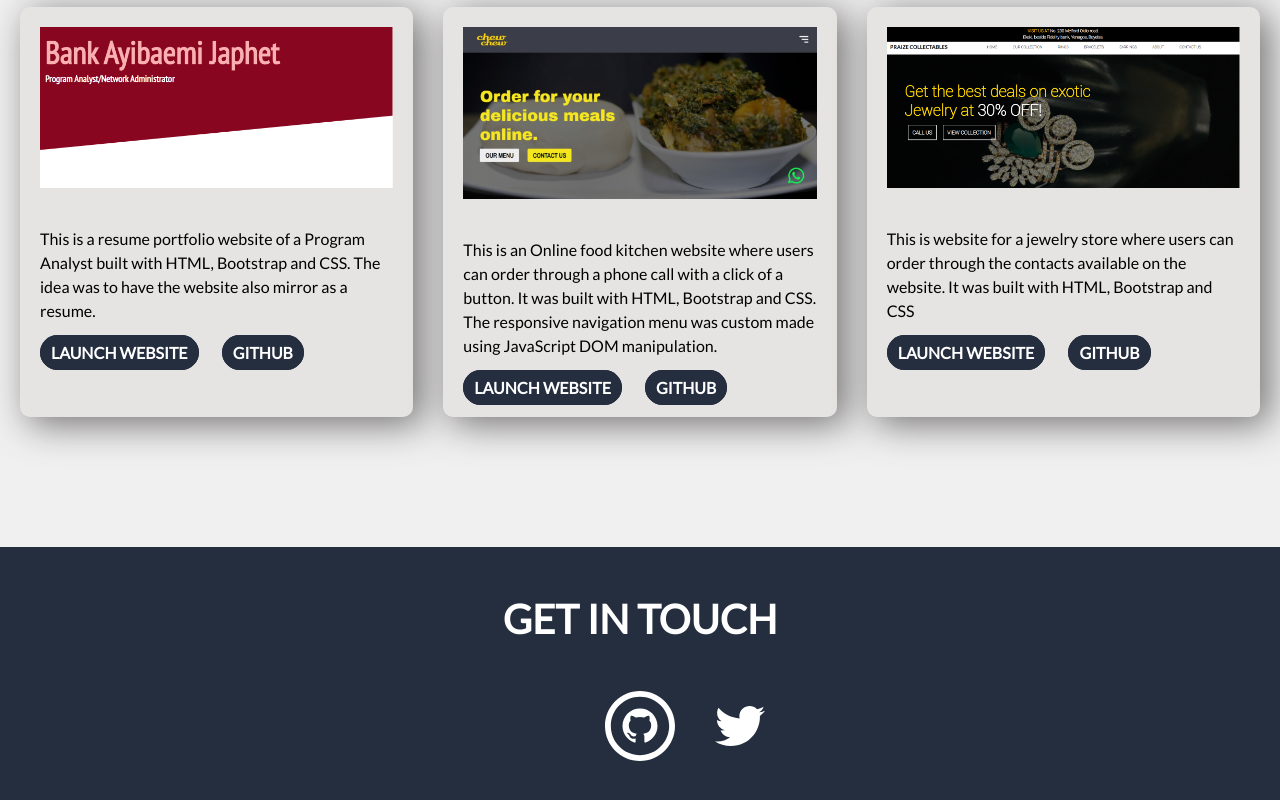
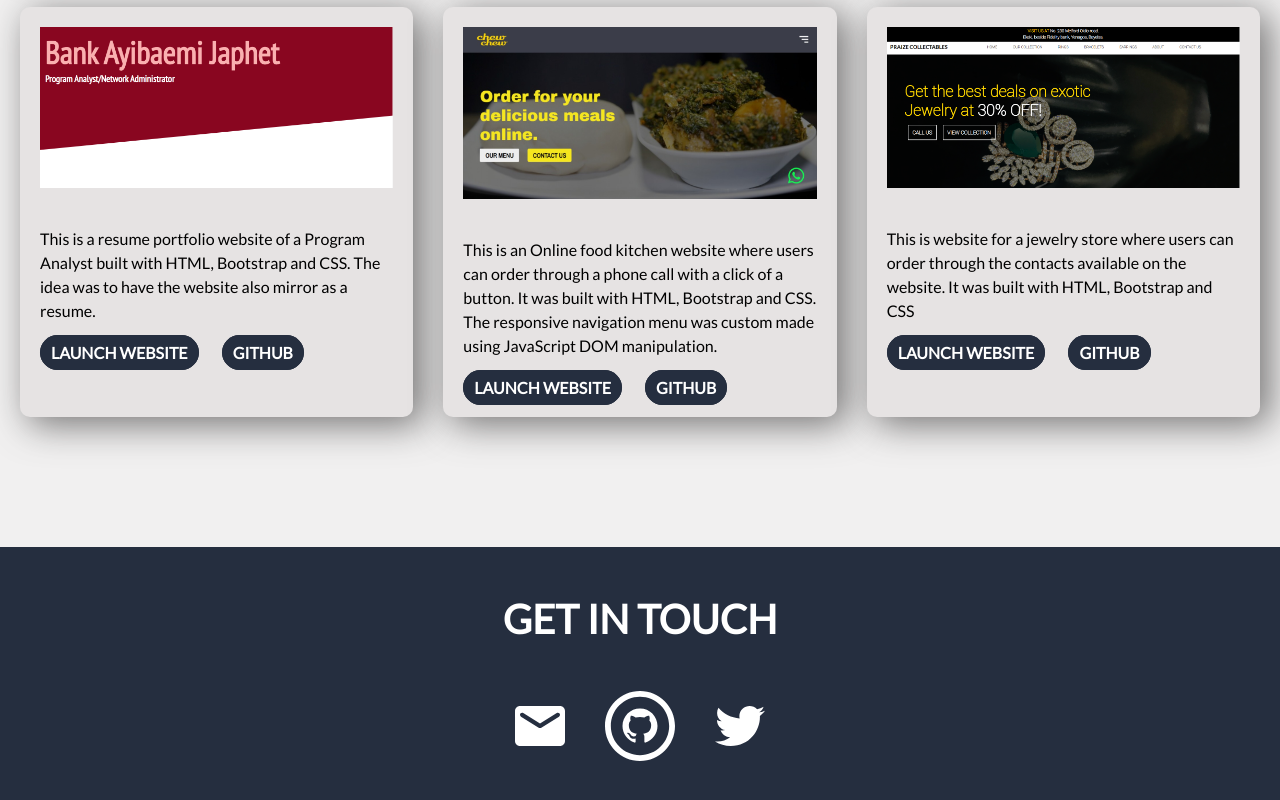
Before and after one commit to Thebuilderekes/ekeopre-portfolio, a plain HTML site: page index.html in a window 1280 px wide. Shown: the part 1990-2790 px from the top of the page. Drawn offline with nearby package versions, Linux system fonts and the light colour scheme.

Commit message:
edited footer icons

```diff
--- a/index.html
+++ b/index.html
@@ -14,11 +14,6 @@
 </head>
 
 <body>
-
-
-  <!-------------------------------                       --------------------------------------------->
-  <!-------------------------------      HEADER SECTION      ---------------------------------------------->
-  <!--------------------------------                       ---------------------------------------------->
 
 	<header>
 		<nav>
@@ -46,7 +41,7 @@
      <a href="https://github.com/Thebuilderekes" target="_blank"><svg xmlns="http://www.w3.org/2000/svg" width="40" height="40"  viewBox="0 0 24 24"> <title>GitHub</title> <path d="M12 2c5.514 0 10 4.486 10 10s-4.486 10-10 10-10-4.486-10-10 4.486-10 10-10zm0-2c-6.627 0-12 5.373-12 12s5.373 12 12 12 12-5.373 12-12-5.373-12-12-12zm0 6c-3.313 0-6 2.686-6 6 0 2.651 1.719 4.9 4.104 5.693.3.056.396-.13.396-.289v-1.117c-1.669.363-2.017-.707-2.017-.707-.272-.693-.666-.878-.666-.878-.544-.373.041-.365.041-.365.603.042.92.619.92.619.535.917 1.403.652 1.746.499.054-.388.209-.652.381-.802-1.333-.152-2.733-.667-2.733-2.965 0-.655.234-1.19.618-1.61-.062-.153-.268-.764.058-1.59 0 0 .504-.161 1.65.615.479-.133.992-.199 1.502-.202.51.002 1.023.069 1.503.202 1.146-.776 1.648-.615 1.648-.615.327.826.121 1.437.06 1.588.385.42.617.955.617 1.61 0 2.305-1.404 2.812-2.74 2.96.216.186.412.551.412 1.111v1.646c0 .16.096.347.4.288 2.383-.793 4.1-3.041 4.1-5.691 0-3.314-2.687-6-6-6z" fill= "#252e3f"/></svg></a>
 
    <a href="https://twitter.com/iamthebuilder__" target="_blank"><svg width="40px" height="40px" viewBox="0 0 20 16" version="1.1" xmlns="http://www.w3.org/2000/svg" xmlns:xlink="http://www.w3.org/1999/xlink">
-    <!-- Generator: Sketch 3.8.1 (29687) - http://www.bohemiancoding.com/sketch -->
+
     <title>twitter</title>
     <desc>Created with Sketch.</desc>
     <defs></defs>
@@ -68,23 +63,10 @@
 				<!-- <li class="btn"><a href="#"></a>Book appointment</li> -->
 			</ul>
 
-          <!-- <div>
-    <input type="checkbox" class="checkbox" id="checkbox">
-  <label for="checkbox" class="label">
-    <i class="fas fa-moon"></i>
-    <i class='fas fa-sun'></i>
-    <div class='ball'>
-  </label>
-</div> -->
-
 		</nav>
 
 	</header>
 
-
-    <!-------------------------------                       --------------------------------------------->
-  <!-------------------------------      HERO SECTION      ---------------------------------------------->
-  <!--------------------------------                       ---------------------------------------------->
 
 	<main>
     	<section class="hero-section">
@@ -95,9 +77,7 @@
           <p id="hero-p" class="hero-p">Frontend developer</p>
       </div>
   </section>
-          <!-------------------------------                       --------------------------------------------->
-  <!-------------------------------      ABOUT SECTION      ---------------------------------------------->
-  <!--------------------------------                       ---------------------------------------------->
+
 
           <section class="about-section" id="about-section">
                 <div class="about-section-text">
@@ -108,7 +88,7 @@
 
    <!-------------------------------                       --------------------------------------------->
   <!-------------------------------     PORTFOLIO SECTION      ---------------------------------------------->
-  <!--------------------------------                       ---------------------------------------------->
+  <!--------------------------------  -------------------------------------------->
 
    <section class="portfolio-section" id="portfolio-section">
            <h2 class="portfolio-section-heading" id="portfolio-section-heading">Projects</h2>
@@ -186,24 +166,22 @@
      </section>
  </main>
 
-   <!-------------------------------                       --------------------------------------------->
-  <!-------------------------------      FOOTER SECTION      ---------------------------------------------->
-  <!--------------------------------                       ---------------------------------------------->
 
  <footer id="footer">
         <h2> Get in touch</h2>
        <div class="footer-icon-wrapper icons">
-            <a href="&#x6d;&#x61;&#x69;&#x6c;&#x74;&#x6f;&colon;&#x65;&#x6b;&#x65;&#x6f;&#x70;&#x72;&#x65;&#x62;&#x65;&#x72;&#x65;&#x64;&#x75;&#x67;&#x6f;&#x31;&commat;&#x67;&#x6d;&#x61;&#x69;&#x6c;&period;&#x63;&#x6f;&#x6d;" target="_blank"> <svg width="50px" height="50px" viewBox="0 0 20 16" version="1.1" xmlns="http://www.w3.org/2000/svg" xmlns:xlink="http://www.w3.org/1999/xlink">
+
+   <a href="&#x6d;&#x61;&#x69;&#x6c;&#x74;&#x6f;&colon;&#x65;&#x6b;&#x65;&#x6f;&#x70;&#x72;&#x65;&#x62;&#x65;&#x72;&#x65;&#x64;&#x75;&#x67;&#x6f;&#x31;&commat;&#x67;&#x6d;&#x61;&#x69;&#x6c;&period;&#x63;&#x6f;&#x6d;"target="_blank"> <svg width="50px" height="50px" viewBox="0 0 20 16" version="1.1" xmlns="http://www.w3.org/2000/svg" xmlns:xlink="http://www.w3.org/1999/xlink">
     <!-- Generator: Sketch 52.5 (67469) - http://www.bohemiancoding.com/sketch -->
     <title>email</title>
     <desc>Created with Sketch.</desc>
     <g stroke="none" stroke-width="1" fill="none" fill-rule="evenodd">
-                          <gtransform="translate(-782.000000, -1220.000000)">
+        <g id="Rounded" transform="translate(-782.000000, -1220.000000)">
             <g transform="translate(100.000000, 1162.000000)">
-                                  <g id="-Round-/-Communication-/-email" transform="translate(680.000000, 54.000000)">
+                <g transform="translate(680.000000, 54.000000)">
                     <g transform="translate(0.000000, 0.000000)">
-                                          <polygon id="Path" points="0 0 24 0 24 24 0 24"></polygon>
-                                          <path d="M20,4 L4,4 C2.9,4 2.01,4.9 2.01,6 L2,18 C2,19.1 2.9,20 4,20 L20,20 C21.1,20 22,19.1 22,18 L22,6 C22,4.9 21.1,4 20,4 Z M19.6,8.25 L12.53,12.67 C12.21,12.87 11.79,12.87 11.47,12.67 L4.4,8.25 C4.15,8.09 4,7.82 4,7.53 C4,6.86 4.73,6.46 5.3,6.81 L12,11 L18.7,6.81 C19.27,6.46 20,6.86 20,7.53 C20,7.82 19.85,8.09 19.6,8.25 Z"  fill="#ffffff"></path>
+                        <polygon points="0 0 24 0 24 24 0 24"></polygon>
+                        <path d="M20,4 L4,4 C2.9,4 2.01,4.9 2.01,6 L2,18 C2,19.1 2.9,20 4,20 L20,20 C21.1,20 22,19.1 22,18 L22,6 C22,4.9 21.1,4 20,4 Z M19.6,8.25 L12.53,12.67 C12.21,12.87 11.79,12.87 11.47,12.67 L4.4,8.25 C4.15,8.09 4,7.82 4,7.53 C4,6.86 4.73,6.46 5.3,6.81 L12,11 L18.7,6.81 C19.27,6.46 20,6.86 20,7.53 C20,7.82 19.85,8.09 19.6,8.25 Z" fill="#ffffff"></path>
                     </g>
                 </g>
             </g>
```
Lines whose indentation alone changed are shown as unchanged.
